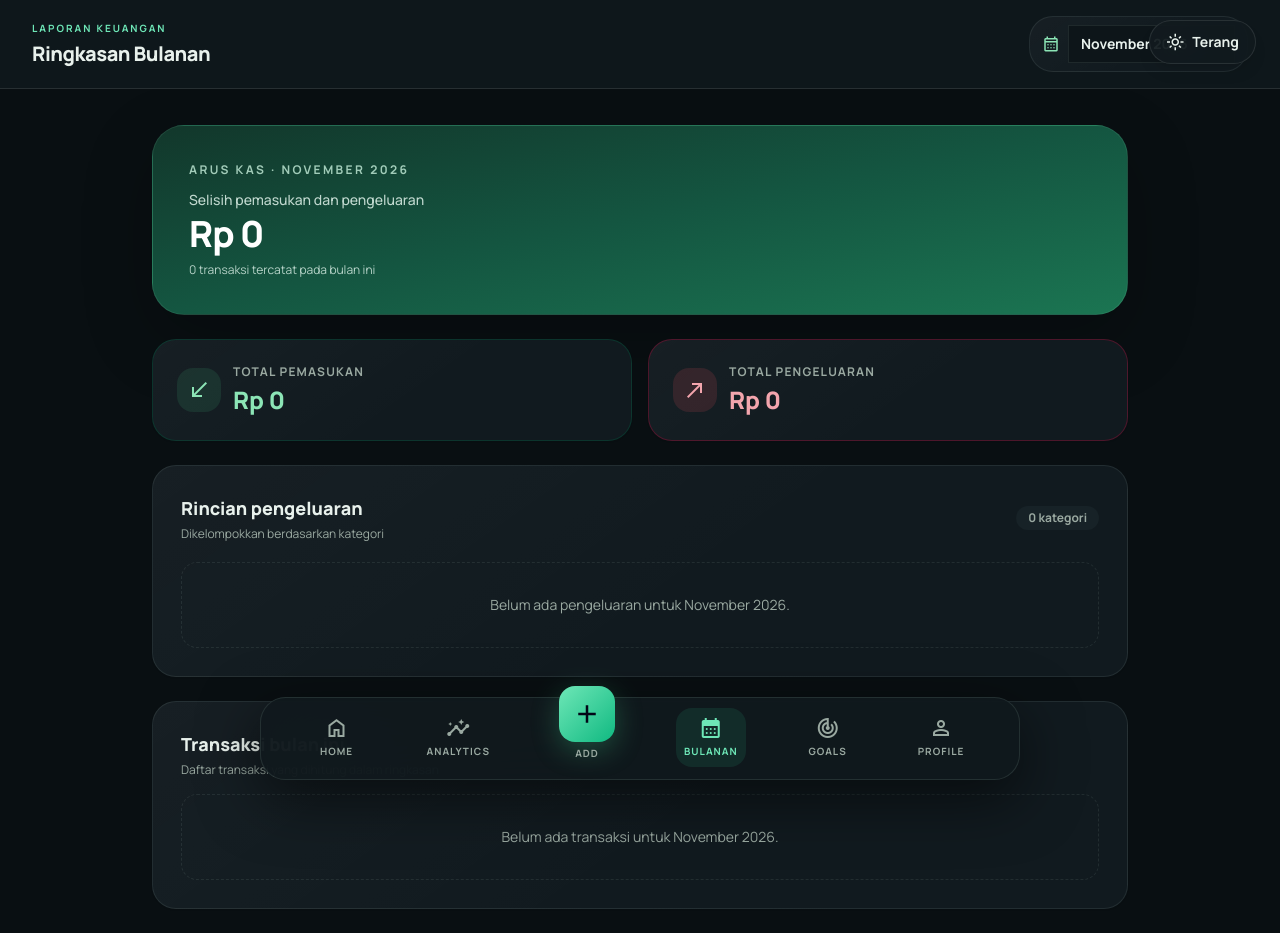
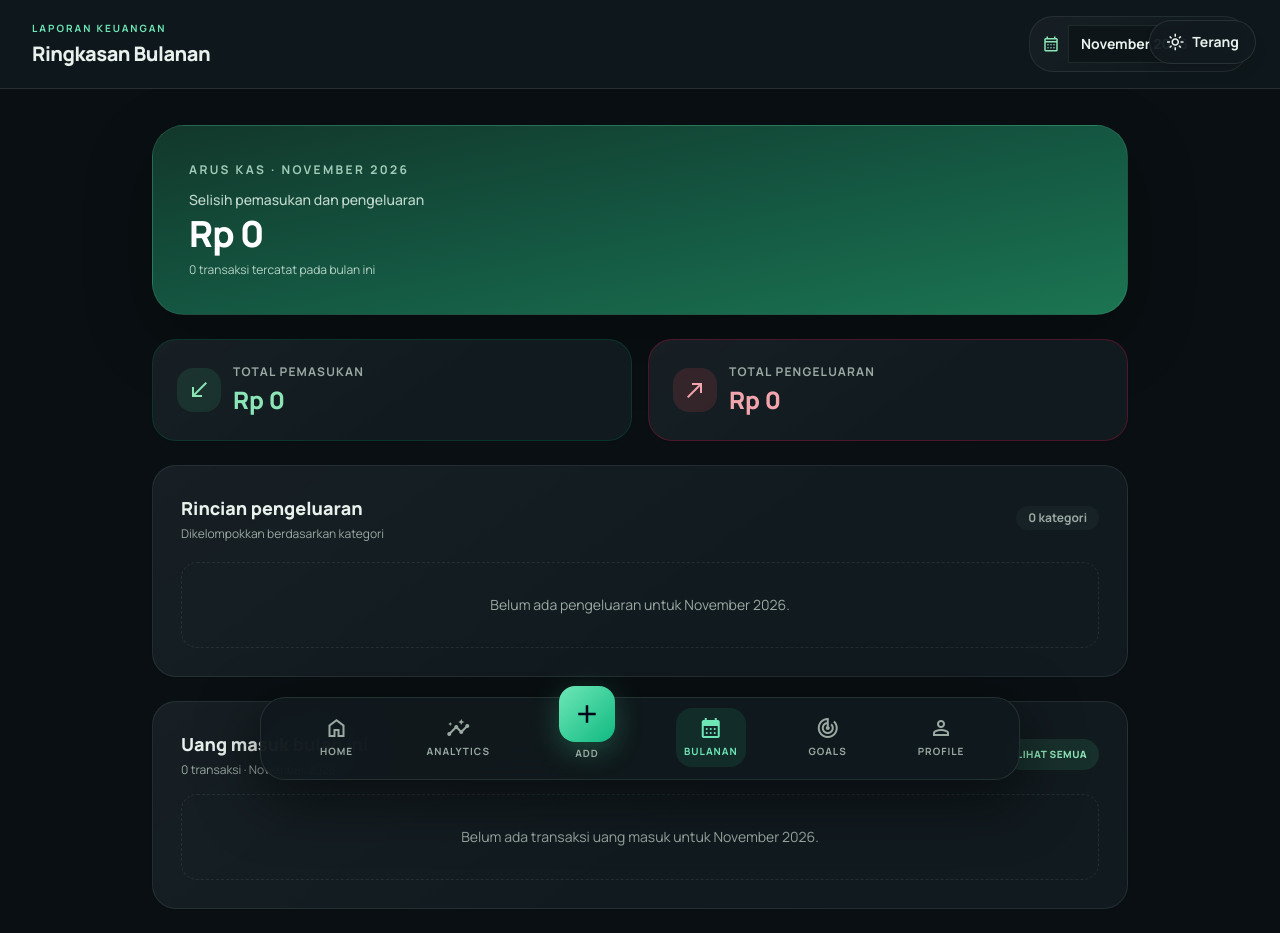
Before and after one commit to Fadilraflians/Apps-Duitflow, a React (Vite) app: page /monthly-summary in a window 1280 px wide. Shown: the top 933 px of the page. Built offline with nearby package versions, Linux system fonts and the light colour scheme.

Commit message:
feat: separate income and expense views

```diff
--- a/src/screens/CashflowDetails.jsx
+++ b/src/screens/CashflowDetails.jsx
@@ -1,10 +1,13 @@
 import React, { useContext, useMemo } from 'react';
-import { useNavigate, useParams } from 'react-router-dom';
+import { useNavigate, useParams, useSearchParams } from 'react-router-dom';
 import BottomNavBar from '../components/BottomNavBar';
 import { FinanceContext } from '../context/FinanceContext';
+import { localMonthKey } from '../utils/dates';
 
 export default function CashflowDetails() {
   const { type } = useParams();
+  const [searchParams] = useSearchParams();
+  const month = searchParams.get('month');
   const navigate = useNavigate();
   const { transactions } = useContext(FinanceContext);
   const mode = type === 'spend' ? 'spend' : 'income';
@@ -20,9 +23,10 @@ export default function CashflowDetails() {
   const filtered = useMemo(
     () =>
       [...transactions]
-        .filter((tx) => (mode === 'spend' ? tx.negative : !tx.negative))
+        .filter((tx) => (mode === 'spend' ? tx.negative : !tx.negative)
+          && (!month || localMonthKey(tx.time) === month))
         .sort((a, b) => new Date(b.time) - new Date(a.time)),
-    [transactions, mode]
+    [transactions, mode, month]
   );
 
   return (
@@ -37,7 +41,7 @@ export default function CashflowDetails() {
           Back
         </button>
         <h1 className="font-['Plus_Jakarta_Sans'] font-bold text-sm tracking-[0.18em] text-[#006a2d] dark:text-[#6bff8f]">
-          DETAIL {mode.toUpperCase()}
+          SEMUA UANG {mode === 'income' ? 'MASUK' : 'KELUAR'}{month ? ` · ${month}` : ''}
         </h1>
         <span className="w-6" />
       </header>
--- a/src/screens/HomeDashboard.jsx
+++ b/src/screens/HomeDashboard.jsx
@@ -204,13 +204,11 @@ export default function HomeDashboard() {
         {/* Recent Activity List */}
         <section>
           <div className="flex justify-between items-center mb-4 px-1 mt-6">
-            <h3 className="font-['Plus_Jakarta_Sans'] font-bold text-xl tracking-tight text-[#2c2f31] dark:text-slate-200">Recent Activity</h3>
-            <Link
-              to="/transactions"
-              className="text-[#006a2d] dark:text-[#6bff8f] text-xs font-bold uppercase tracking-widest cursor-pointer hover:opacity-70 transition-opacity"
-            >
-              View All
-            </Link>
+            <h3 className="font-['Plus_Jakarta_Sans'] font-bold text-xl tracking-tight text-[#2c2f31] dark:text-slate-200">Aktivitas Terbaru</h3>
+            <div className="flex items-center gap-2">
+              <Link to="/cashflow-details/income" className="rounded-full bg-emerald-100 px-3 py-2 text-[9px] font-extrabold uppercase tracking-wide text-emerald-800 transition hover:opacity-75 dark:bg-emerald-950/50 dark:text-emerald-300 sm:text-[10px]">Semua masuk</Link>
+              <Link to="/cashflow-details/spend" className="rounded-full bg-rose-100 px-3 py-2 text-[9px] font-extrabold uppercase tracking-wide text-rose-800 transition hover:opacity-75 dark:bg-rose-950/50 dark:text-rose-300 sm:text-[10px]">Semua keluar</Link>
+            </div>
           </div>
 
           {/* Weekly Mini Chart */}
--- a/src/screens/MonthlySummary.jsx
+++ b/src/screens/MonthlySummary.jsx
@@ -1,4 +1,5 @@
 import { useContext, useMemo, useState } from 'react';
+import { Link } from 'react-router-dom';
 import { FinanceContext } from '../context/FinanceContext';
 import BottomNavBar from '../components/BottomNavBar';
 import { localMonthKey } from '../utils/dates';
@@ -28,6 +29,8 @@ export default function MonthlySummary() {
   const monthTransactions = useMemo(() => transactions
     .filter((tx) => localMonthKey(tx.time) === selectedMonth)
     .sort((a, b) => new Date(b.time) - new Date(a.time)), [transactions, selectedMonth]);
+  const incomeTransactions = monthTransactions.filter((tx) => !tx.negative);
+  const expenseTransactions = monthTransactions.filter((tx) => tx.negative);
 
   const summary = useMemo(() => monthTransactions.reduce((totals, tx) => {
     const amount = Number(tx.amount) || 0;
@@ -98,18 +101,24 @@ export default function MonthlySummary() {
           </div> : <p className="rounded-2xl border border-dashed border-slate-300 px-4 py-8 text-center text-sm text-slate-500 dark:border-slate-700 dark:text-slate-400">Belum ada pengeluaran untuk {monthLabel(selectedMonth)}.</p>}
         </section>
 
-        <section className="rounded-3xl border border-slate-200 bg-white p-5 shadow-sm dark:border-slate-800 dark:bg-slate-900 sm:p-7">
-          <div className="mb-4"><h2 className="text-lg font-extrabold text-slate-800 dark:text-slate-100">Transaksi bulan ini</h2><p className="mt-1 text-xs text-slate-500 dark:text-slate-400">Daftar transaksi yang dihitung dalam ringkasan</p></div>
-          {monthTransactions.length ? <div className="divide-y divide-slate-100 dark:divide-slate-800">
-            {monthTransactions.map((tx) => <article key={tx.id} className="flex items-center justify-between gap-4 py-4 first:pt-1 last:pb-1">
+        {[
+          { title: 'Uang masuk', type: 'income', items: incomeTransactions },
+          { title: 'Uang keluar', type: 'spend', items: expenseTransactions }
+        ].map(({ title, type, items }) => <section key={type} className="rounded-3xl border border-slate-200 bg-white p-5 shadow-sm dark:border-slate-800 dark:bg-slate-900 sm:p-7">
+          <div className="mb-4 flex items-center justify-between gap-3">
+            <div><h2 className="text-lg font-extrabold text-slate-800 dark:text-slate-100">{title} bulan ini</h2><p className="mt-1 text-xs text-slate-500 dark:text-slate-400">{items.length} transaksi · {monthLabel(selectedMonth)}</p></div>
+            <Link to={`/cashflow-details/${type}?month=${selectedMonth}`} className={`shrink-0 rounded-full px-3 py-2 text-[10px] font-extrabold uppercase tracking-wider ${type === 'income' ? 'bg-emerald-100 text-emerald-800 dark:bg-emerald-950/50 dark:text-emerald-300' : 'bg-rose-100 text-rose-800 dark:bg-rose-950/50 dark:text-rose-300'}`}>Lihat semua</Link>
+          </div>
+          {items.length ? <div className="divide-y divide-slate-100 dark:divide-slate-800">
+            {items.slice(0, 5).map((tx) => <article key={tx.id} className="flex items-center justify-between gap-4 py-4 first:pt-1 last:pb-1">
               <div className="flex min-w-0 items-center gap-3">
                 <span className={`flex h-10 w-10 shrink-0 items-center justify-center rounded-xl ${tx.negative ? 'bg-rose-100 text-rose-700 dark:bg-rose-950/50 dark:text-rose-300' : 'bg-emerald-100 text-emerald-700 dark:bg-emerald-950/50 dark:text-emerald-300'}`}><span className="material-symbols-outlined">{tx.icon || (tx.negative ? 'north_east' : 'south_west')}</span></span>
                 <div className="min-w-0"><p className="truncate text-sm font-bold text-slate-800 dark:text-slate-100">{tx.title}</p><p className="mt-0.5 truncate text-xs text-slate-500 dark:text-slate-400">{tx.category} · {tx.account_name || 'Akun'} · {new Intl.DateTimeFormat('id-ID', { day: 'numeric', month: 'short' }).format(new Date(tx.time))}</p></div>
               </div>
               <p className={`shrink-0 text-sm font-extrabold ${tx.negative ? 'text-rose-700 dark:text-rose-300' : 'text-emerald-700 dark:text-emerald-300'}`}>{tx.negative ? '−' : '+'}{formatIDR(tx.amount)}</p>
             </article>)}
-          </div> : <p className="rounded-2xl border border-dashed border-slate-300 px-4 py-8 text-center text-sm text-slate-500 dark:border-slate-700 dark:text-slate-400">Belum ada transaksi untuk {monthLabel(selectedMonth)}.</p>}
-        </section>
+          </div> : <p className="rounded-2xl border border-dashed border-slate-300 px-4 py-8 text-center text-sm text-slate-500 dark:border-slate-700 dark:text-slate-400">Belum ada transaksi {title.toLowerCase()} untuk {monthLabel(selectedMonth)}.</p>}
+        </section>)}
       </main>
       <BottomNavBar />
     </div>
```
